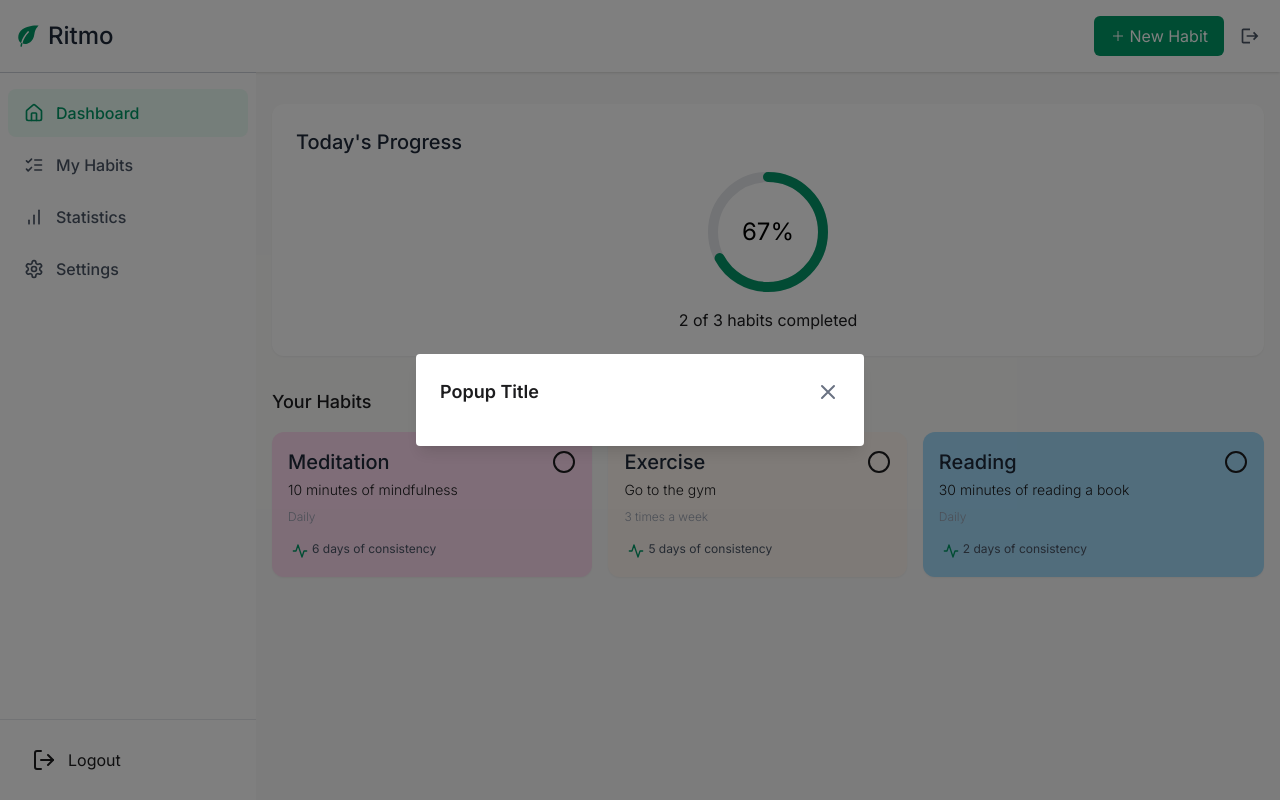
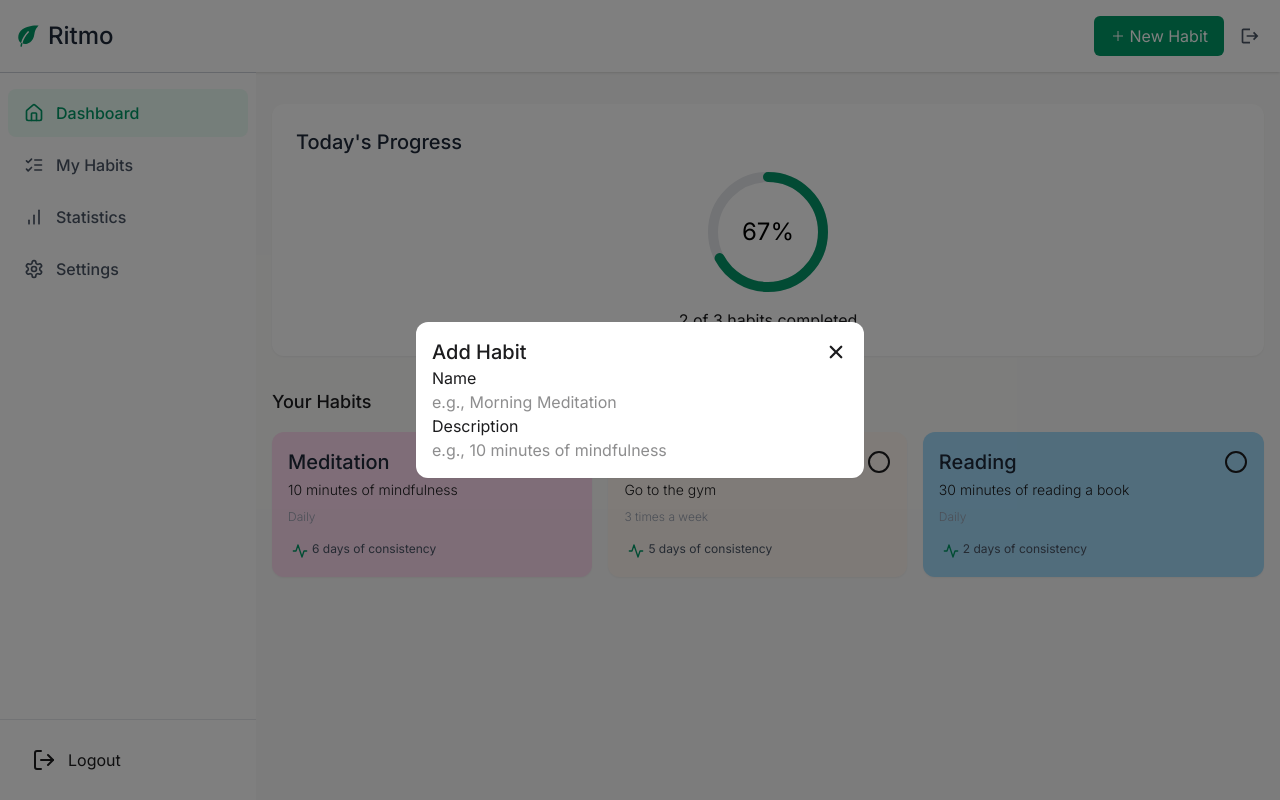
Before and after one commit to Sygris/ritmo, a Next.js app: page /dashboard in a window 1280 px wide. Both pictures are taken after a click on the button "New Habit". Built offline with nearby package versions, Linux system fonts and the light colour scheme.

Commit message:
Modal basic apparence

```diff
--- a/src/app/dashboard/layout.tsx
+++ b/src/app/dashboard/layout.tsx
@@ -17,7 +17,6 @@ export default function Layout({ children }: { children: React.ReactNode }) {
       <Header onAddHabit={handleAddHabit}/>
       {isModelOpen && (
         <Modal>
-          <h3>pumbasss</h3>
         </Modal>
       )}
       <div className="flex h-[calc(100vh-72px)] overflow-auto md:flex-row md:overflow-hidden">
--- a/src/app/ui/Modal.tsx
+++ b/src/app/ui/Modal.tsx
@@ -1,22 +1,37 @@
 'use client'
+
+import { IoClose } from "react-icons/io5"
+import { Card, CardContent, CardHeader, CardTitle } from "./Card"
+import Icon from "./Icon"
+
 export default function Modal() {
+
   return (
-    <div className="bg-black/50 fixed top-0 left-0 z-50 flex h-full w-full items-center justify-center">
-      <div className="w-full max-w-md rounded bg-white p-6 shadow-lg">
-        <div className="mb-4 flex items-center justify-between">
-          <h2 className="text-lg font-semibold">Popup Title</h2>
-          <button className="text-gray-500 hover:text-gray-700">
-            <svg className="h-6 w-6" fill="none" viewBox="0 0 24 24" stroke="currentColor">
-              <path
-                strokeLinecap="round"
-                strokeLinejoin="round"
-                strokeWidth="2"
-                d="M6 18L18 6M6 6l12 12"
-              />
-            </svg>
-          </button>
-        </div>
-      </div>
+    <div className="bg-black/50 w-full h-full fixed top-0 left-0 z-50 flex items-center justify-center">
+      <Card className="w-full max-w-md p-4">
+        <CardHeader>
+          <div className="flex items-center justify-between">
+            <CardTitle>
+              Add Habit
+            </CardTitle>
+            <button type="button">
+              <Icon icon={IoClose} />
+            </button>
+          </div>
+        </CardHeader>
+        <CardContent>
+          <form action="" method="post">
+            <div className="flex flex-col items-start justify-center">
+              <label htmlFor="habitName">Name</label>
+              <input type="text" name="habitName" id="habitName" placeholder="e.g., Morning Meditation" />
+            </div>
+            <div className="flex flex-col items-start justify-center">
+              <label htmlFor="habitDescription">Description</label>
+              <input type="text" name="habitDescription" id="habitDescription" placeholder="e.g., 10 minutes of mindfulness" />
+            </div>
+          </form>
+        </CardContent>
+      </Card>
     </div>
   )
 }
```
